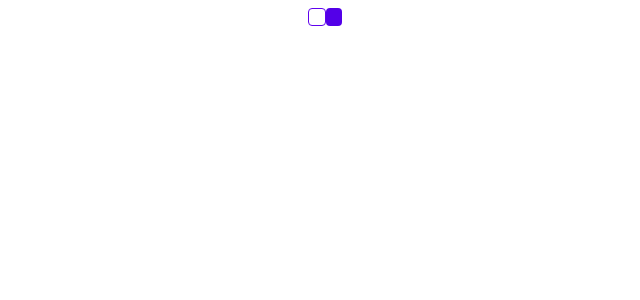
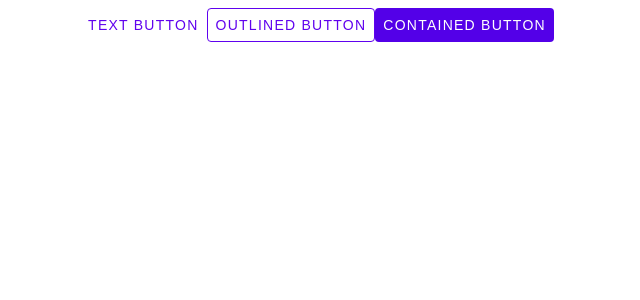
Before and after one commit to luohuidong/unify-ui, a Vue app: page / in a window 1280 px wide. Shown: the top 300 px of the page, without its empty margins (323-963 px from the left). Built offline with nearby package versions, Linux system fonts and the light colour scheme.

Commit message:
feat: 添加 router view

```diff
--- a/src/App.vue
+++ b/src/App.vue
@@ -1,11 +1,7 @@
-<script setup lang="ts">
-import Button from "./components/Button";
-</script>
+<script setup lang="ts"></script>
 
 <template>
-  <Button>text button</Button>
-  <Button type="outlined">outlined button</Button>
-  <Button type="contained">outlined button</Button>
+  <router-view></router-view>
 </template>
 
 <style>
```
